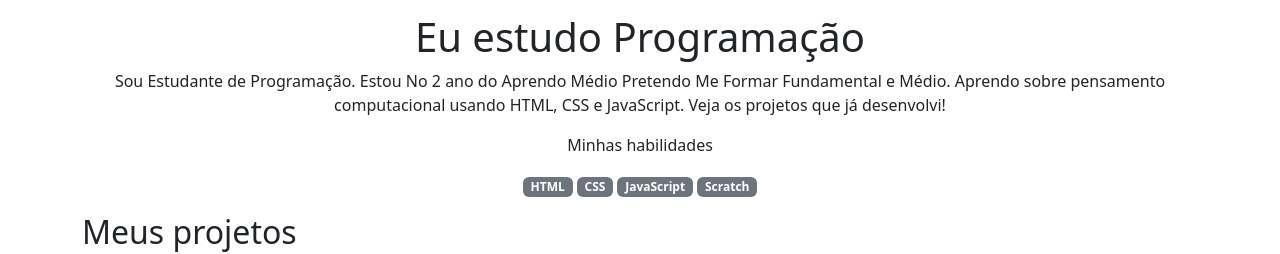
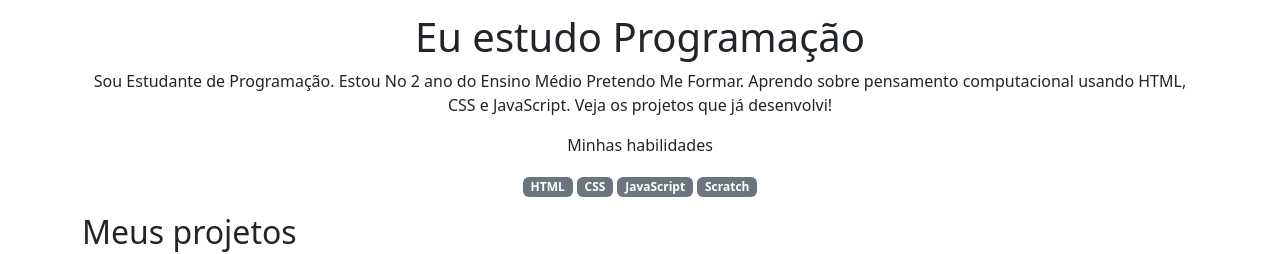
Before and after one commit to marialuiza2804/Portifolio, a plain HTML site: page index.html in a window 1280 px wide. Shown: the part 59-313 px from the top of the page. Drawn offline with nearby package versions, Linux system fonts and the light colour scheme.

Commit message:
Add files via upload

```diff
--- a/index.html
+++ b/index.html
@@ -14,8 +14,7 @@
         <img src="img/avatar-perfil.png" alt="avatar da Maria Luiza" class="rounded-circle" width="150" height="150" srcset="">
         <p class="lead">Eu sou Maria Luiza_</p>
         <h1>Eu estudo Programação</h1>
-        <p>Sou Estudante de Programação. Estou No 2 ano do Aprendo Médio Pretendo Me Formar
-            Fundamental e Médio. Aprendo sobre pensamento computacional usando HTML, CSS e JavaScript. Veja os projetos
+        <p>Sou Estudante de Programação. Estou No 2 ano do Ensino Médio Pretendo Me Formar. Aprendo sobre pensamento computacional usando HTML, CSS e JavaScript. Veja os projetos
             que já desenvolvi!</p>
         <p>Minhas habilidades</p>
         <div>
```
